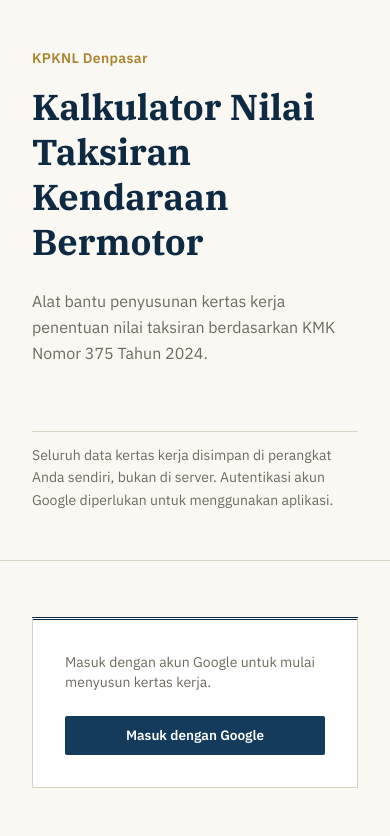
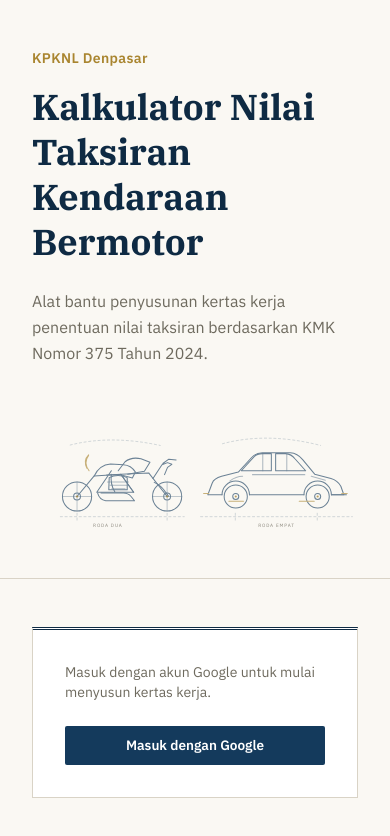
Before and after one commit to arierawan-app/Kalkulator-Nilai-Taksiran_Dps, a Next.js app: page / in a window 390 px wide. Shown: the top 836 px of the page. Built offline with nearby package versions, Linux system fonts and the light colour scheme; no server answers.

Commit message:
Tambahkan sketsa motor dan mobil di landing page; hapus teks penyimpanan

```diff
--- a/src/app/page.tsx
+++ b/src/app/page.tsx
@@ -6,8 +6,8 @@ export default async function Beranda() {
   if (session) redirect("/editor");
 
   return (
-    <main className="min-h-screen grid lg:grid-cols-[1.15fr_1fr]">
-      <section className="px-8 py-12 lg:px-16 lg:py-20 flex flex-col justify-between border-b lg:border-b-0 lg:border-r border-garis">
+    <main className="min-h-screen grid grid-cols-1 min-w-0 lg:grid-cols-[1.15fr_1fr]">
+      <section className="min-w-0 px-8 py-12 lg:px-16 lg:py-20 flex flex-col justify-between border-b lg:border-b-0 lg:border-r border-garis">
         <div>
           <p className="text-sm font-semibold text-kuningan tracking-wide">
             KPKNL Denpasar
@@ -20,14 +20,12 @@ export default async function Beranda() {
             berdasarkan KMK Nomor 375 Tahun 2024.
           </p>
         </div>
-        <p className="mt-12 max-w-xl border-t border-garis pt-3 text-sm text-abu leading-relaxed">
-          Seluruh data kertas kerja disimpan di perangkat Anda sendiri, bukan
-          di server. Autentikasi akun Google diperlukan untuk menggunakan
-          aplikasi.
-        </p>
+        <div className="mt-10 w-full min-w-0 max-w-3xl self-center lg:mt-0">
+          <SketsaKendaraan />
+        </div>
       </section>
 
-      <section className="px-8 py-12 lg:px-16 lg:py-20 flex items-center">
+      <section className="min-w-0 px-8 py-12 lg:px-16 lg:py-20 flex items-center">
         <div className="w-full max-w-md mx-auto">
           <div className="kolom-rekap p-8">
             <p className="text-sm text-abu">
@@ -50,3 +48,85 @@ export default async function Beranda() {
     </main>
   );
 }
+
+function SketsaKendaraan() {
+  return (
+    <svg
+      className="block h-auto min-w-0 w-full max-w-full"
+      viewBox="0 0 760 290"
+      role="img"
+      aria-labelledby="sketsa-kendaraan-title"
+    >
+      <title id="sketsa-kendaraan-title">
+        Sketsa konsep sepeda motor dan mobil
+      </title>
+      <g
+        fill="none"
+        stroke="#143a5c"
+        strokeLinecap="round"
+        strokeLinejoin="round"
+      >
+        {/* Roda dan rangka sepeda motor */}
+        <g opacity="0.62" strokeWidth="2.4">
+          <circle cx="105" cy="211" r="34" />
+          <circle cx="105" cy="211" r="8" />
+          <circle cx="315" cy="211" r="34" />
+          <circle cx="315" cy="211" r="8" />
+          <path d="M105 211 145 163 207 159 237 201 151 201 185 151" />
+          <path d="m207 159 65-3 43 55M237 201l-30-42" />
+          <path d="M145 163q12-26 38-28l30 2q18 1 28 17l-7 14-28-8-32 1" />
+          <path d="m201 151 16-21q15-12 37-7l21 8-13 21-39 7" />
+          <path d="m282 169 21-32 13-5 10 4-10 7-7 17m-4-26 14-10 17 2" />
+          <path d="M285 178q16 7 25 21l9 12m-134-52q-3 23 8 41" />
+          <path d="M161 203h52q11 0 18 8l8 10h-67q-15-3-19-18" />
+          <path d="M180 167q20-10 42 0v28h-43z" />
+          <path d="M176 177h49m-43 8h40m-36 8h31" opacity="0.55" />
+          <path d="M85 211h40m170 0h40M105 177v68m-34-34h68m176-34v68m-34-34h68" opacity="0.42" />
+          <path d="M133 151q-14-19-1-36m-4 30q-9-18 4-31" stroke="#a9852f" />
+        </g>
+
+        {/* Garis bantu sketsa motor */}
+        <g opacity="0.35" strokeWidth="1.2" strokeDasharray="5 6">
+          <path d="M66 258h289m-250 8v-16m210 16v-16" />
+          <path d="M89 91q95-24 210 1" />
+        </g>
+
+        {/* Roda dan bodi mobil */}
+        <g opacity="0.62" strokeWidth="2.4">
+          <path d="M410 207 420 180q4-11 22-16l39-10 31-34q9-10 25-11h65q17 1 29 16l28 34 38 10q15 4 23 18l7 20h-29" />
+          <path d="M443 207a32 32 0 0 1 64 0m127 0a32 32 0 0 1 64 0" />
+          <path d="M411 207h32m64 0h127m64 0h35" />
+          <circle cx="475" cy="211" r="27" />
+          <circle cx="666" cy="211" r="27" />
+          <circle cx="475" cy="211" r="7" />
+          <circle cx="666" cy="211" r="7" />
+          <path d="m488 151 30-33q7-7 19-7h21v40zm80-40h23q14 1 22 12l25 28h-70z" />
+          <path d="M538 111v40m56-39v39m-80 9h122m-175 15q15-11 30-11m160 0 33 9" opacity="0.55" />
+          <path d="M412 204h-12m322 0h13m-276 18h34m130 0h35" stroke="#a9852f" />
+        </g>
+
+        {/* Garis bantu, sumbu, dan penanda ukuran */}
+        <g opacity="0.35" strokeWidth="1.2" strokeDasharray="5 6">
+          <path d="M393 258h354m-273 8v-16m191 16v-16" />
+          <path d="M444 88q104-28 229 4" />
+        </g>
+        <g fill="#a9852f" stroke="none" opacity="0.78">
+          <circle cx="105" cy="211" r="2.5" />
+          <circle cx="315" cy="211" r="2.5" />
+          <circle cx="475" cy="211" r="2.5" />
+          <circle cx="666" cy="211" r="2.5" />
+        </g>
+      </g>
+      <g
+        fill="#6e6a5e"
+        fontFamily="IBM Plex Sans, sans-serif"
+        fontSize="11"
+        letterSpacing="2"
+        opacity="0.8"
+      >
+        <text x="177" y="282" textAnchor="middle">RODA DUA</text>
+        <text x="570" y="282" textAnchor="middle">RODA EMPAT</text>
+      </g>
+    </svg>
+  );
+}
```
